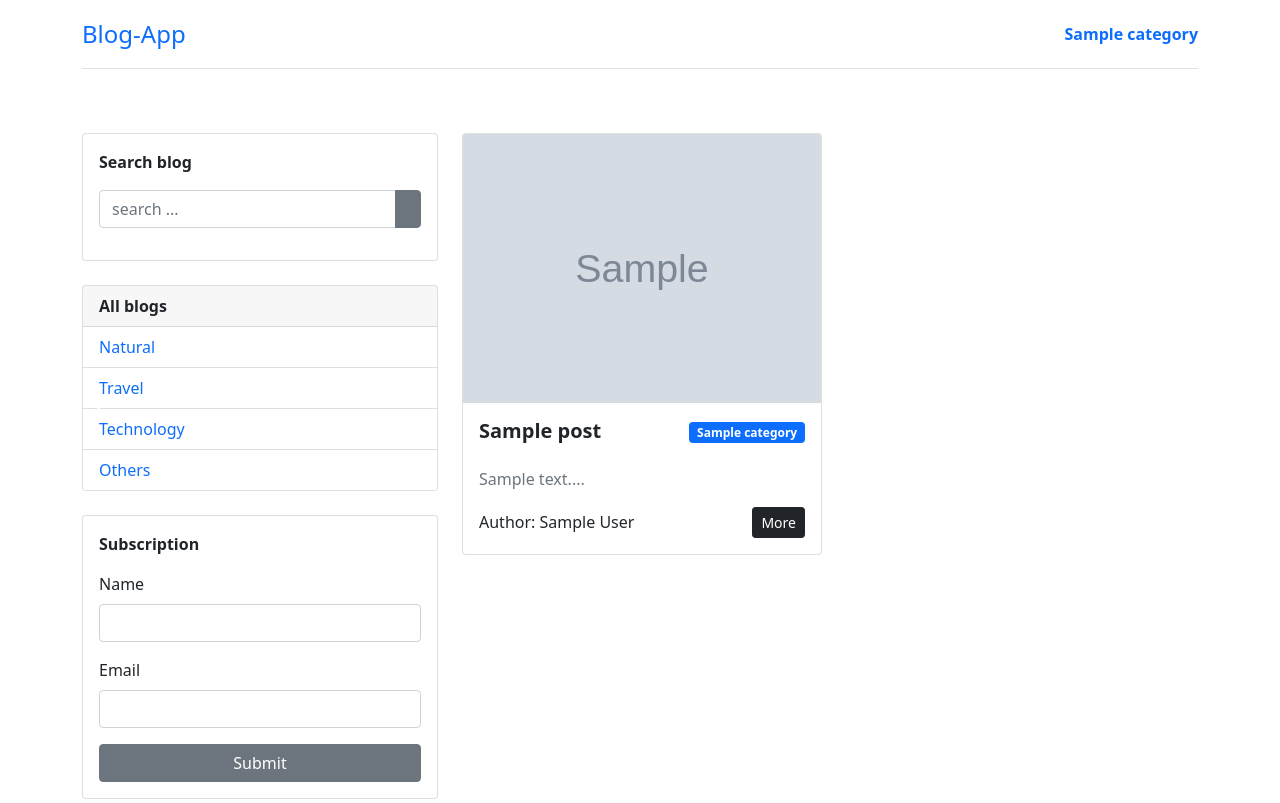
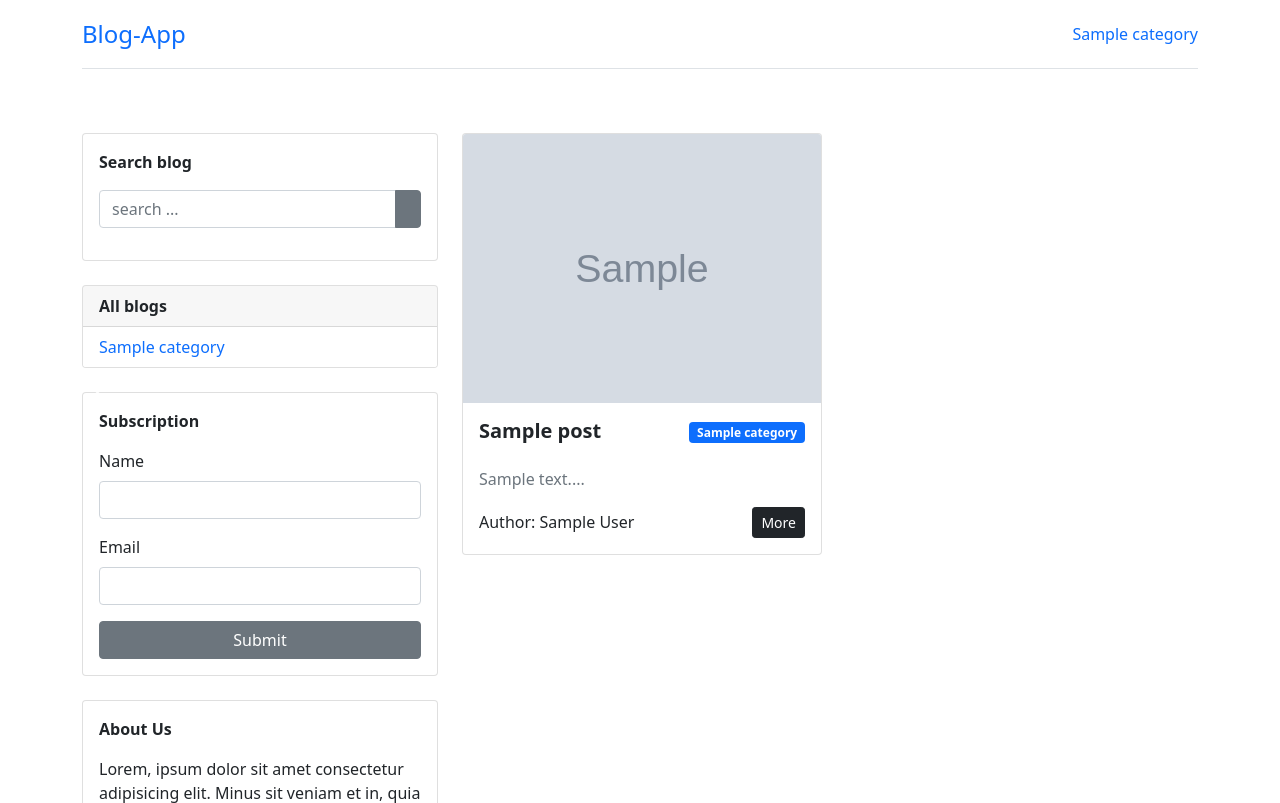
Before and after one commit to Hossaini1/php-blog-app, a PHP site: page /index.php in a window 1280 px wide. Shown: the top 803 px of the page. Run offline with PHP 8.4, Linux system fonts and the light colour scheme; tables that the repository leaves empty or names only in its code hold one stand-in row (values such as "Sample post"); grey boxes marked "Sample" are stand-in pictures.

Commit message:
sidebar nav wurde erstellt mit dynamische inhalte aus db

```diff
--- a/include/layout/header.php
+++ b/include/layout/header.php
@@ -20,8 +20,6 @@
 
 ?>
 
-
-
 <header class="d-flex flex-column flex-md-row align-items-center pb-3 mb-4 border-bottom">
     <a href="index.php" class="fs-4 fw-medium link-body-emphasis text-decoration-none">Blog-App</a>
 
@@ -30,7 +28,9 @@
         <?php if ($categories->rowCount() > 0): ?>
 
             <?php foreach ($categories as $category) : ?>
-                <a href="#" class="fw-bold ms-3 link-body-emphasis text-decoration-none"><?= $category['title'] ?></a>
+                <a href="index.php?category=<?= $category['id'] ?>" class="ms-3 link-body-emphasis text-decoration-none <?= (isset($_GET['category'])) && $category['id'] == $_GET['category'] ? 'fw-bold': '' ?> "><?= $category['title'] ?></a>
+
+                <!-- < ?php echo "link for {$category['title']}: index,php?category={$category['id']}<br> " ?> -->
             <?php endforeach ?>
 
         <?php endif ?>
--- a/include/layout/sidebar.php
+++ b/include/layout/sidebar.php
@@ -1,3 +1,13 @@
+<?php
+
+$categories = $db->query("SELECT * FROM `categories`");
+
+// echo "<pre>";
+// print_r($categories->fetchAll());
+
+?>
+
+
 <div class="col-lg-4">
   <!-- Sesrch Section -->
   <div class="card">
@@ -8,8 +18,7 @@
           <input
             type="text"
             class="form-control"
-                        placeholder="search ..."
-                      />
+            placeholder="search ..." />
           <button class="btn btn-secondary" type="submit">
             <i class="bi bi-search"></i>
           </button>
@@ -22,26 +31,15 @@
   <div class="card mt-4">
     <div class="fw-bold fs-6 card-header"> All blogs</div>
     <ul class="list-group list-group-flush p-0">
+    <?php if ($categories->rowCount() > 0): ?>
+      <?php foreach($categories as $category): ?>
+
           <li class="list-group-item">
-                    <a class="link-body-emphasis text-decoration-none" href="#"
-                      >Natural</a
-                    >
+            <a href="index.php?category=<?= $category['id'] ?>" class="link-body-emphasis text-decoration-none" ><?= $category['title'] ?></a>
           </li>
-                  <li class="list-group-item">
-                    <a class="link-body-emphasis text-decoration-none" href="#"
-                      >Travel</a
-                    >
-                  </li>
-                  <li class="list-group-item">
-                    <a class="link-body-emphasis text-decoration-none" href="#"
-                      >Technology</a
-                    >
-                  </li>
-                  <li class="list-group-item">
-                    <a class="link-body-emphasis text-decoration-none" href="#"
-                      >Others</a
-                    >
-                  </li>
+
+      <?php endforeach ?>
+    <?php endif ?>
     </ul>
   </div>
 
--- a/index.php
+++ b/index.php
@@ -1,3 +1,6 @@
+
+
+
 <!DOCTYPE html>
 <html lang="en">
 
@@ -26,7 +29,16 @@
             <?php
             include "./include/layout/slider.php";
 
-            $posts = $db->query("SELECT * FROM `posts` ORDER BY id DESC");
+            if(isset($_GET['category'])){
+                $categoryId = $_GET['category'];
+                $posts = $db->prepare("SELECT * FROM `posts` WHERE category_id = :id ORDER BY id DESC ");
+                $posts->execute(['id' => $categoryId]);
+
+            } else {
+
+                $posts = $db->query("SELECT * FROM `posts` ORDER BY id DESC");
+            }
+
 
             // echo "<pre >";
             // print_r($posts->fetchAll())
```
Lines whose indentation alone changed are shown as unchanged.
